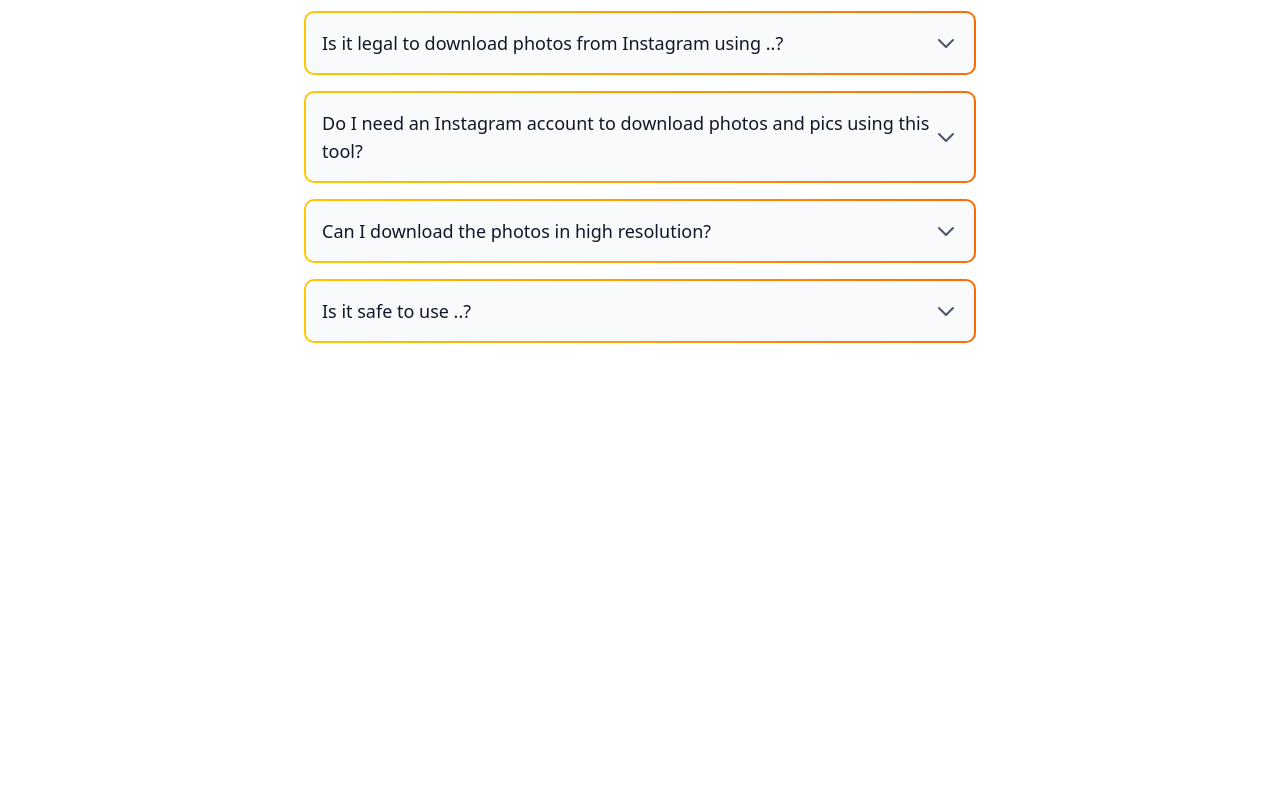
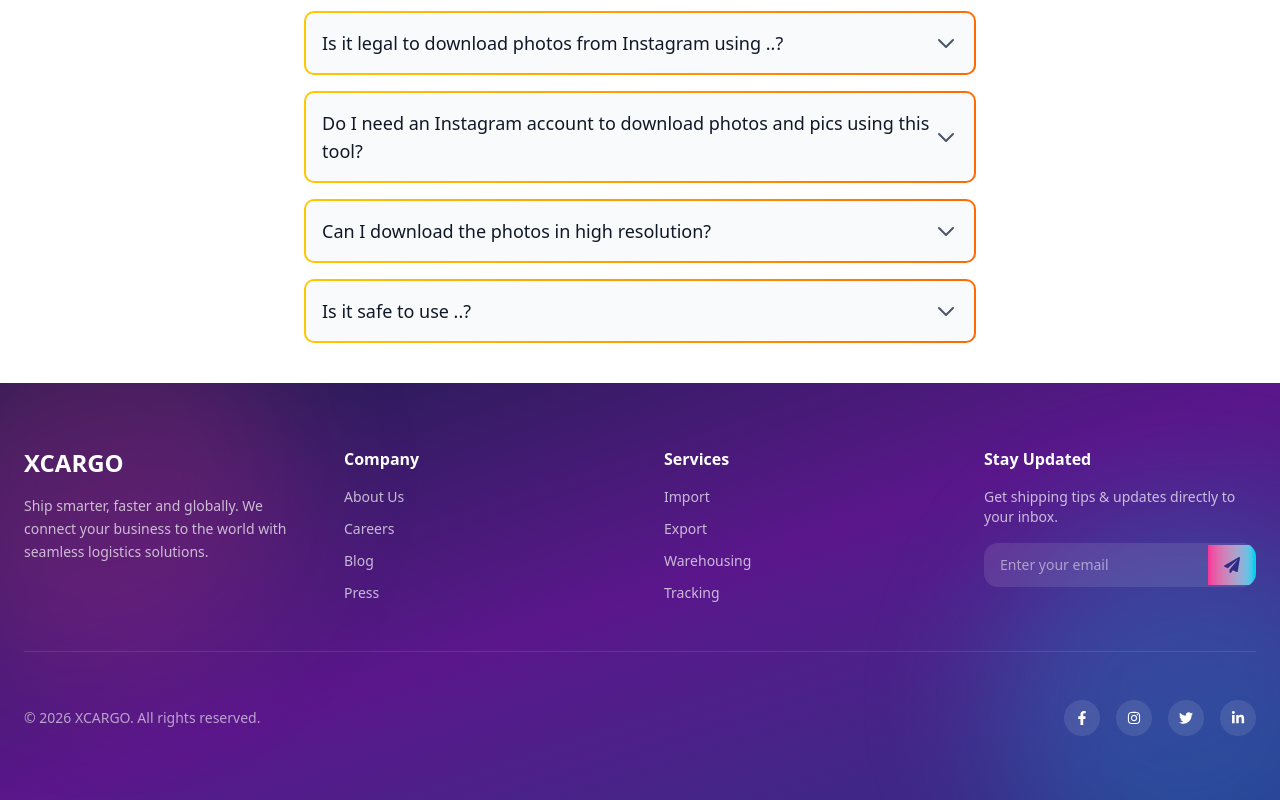
Before and after one commit to RizbiAhmmad/Courier-Client, a React (Vite) app: page / in a window 1280 px wide. Shown: the part 1709-2509 px from the top of the page. Before the commit the page ends 2092 px from the top, so only its background shows below. Built offline with nearby package versions, Linux system fonts and the light colour scheme; no server answers.

Commit message:
Updating some components

```diff
--- a/src/Layouts/Mainlayout.jsx
+++ b/src/Layouts/Mainlayout.jsx
@@ -1,4 +1,4 @@
-// import Footer from "@/Shared/Footer";
+import Footer from "@/Pages/Shared/Footer";
 import Navbar from "@/Pages/Shared/Navbar";
 import ScrollToTop from "@/Pages/Shared/ScrollToTop";
 import { Outlet, useLocation } from "react-router-dom";
@@ -12,7 +12,7 @@ const location = useLocation();
           <ScrollToTop />
             {!noHeaderFooter && <Navbar />}
       <Outlet />
-      {/* {!noHeaderFooter && <Footer />} */}
+      {!noHeaderFooter && <Footer />}
         </div>
     );
 };
--- a/src/Pages/Home/FAQ.jsx
+++ b/src/Pages/Home/FAQ.jsx
@@ -15,7 +15,7 @@ export default function FAQAccordion() {
   }];
   return <div className="w-full max-w-2xl mx-auto py-10">
       <h1 className="text-4xl font-bold text-gray-900 dark:text-white text-center mb-10">
-        FAQ
+        Frequently Asked Questions
       </h1>
       <div className="space-y-4">
         {faqData.map((item, index) => <AccordionItem key={index} question={item.question} answer={item.answer} />)}
--- a/src/Pages/Shared/Footer.jsx
+++ b/src/Pages/Shared/Footer.jsx
@@ -0,0 +1,100 @@
+import {
+  FaFacebookF,
+  FaInstagram,
+  FaTwitter,
+  FaLinkedinIn,
+  FaPaperPlane,
+} from "react-icons/fa";
+
+const Footer = () => {
+  return (
+    <footer className="relative overflow-hidden bg-linear-to-br from-indigo-950 via-purple-900 to-indigo-900 text-white">
+
+      {/* Glow background blobs */}
+      <div className="absolute -top-24 -left-24 w-96 h-96 bg-pink-500/20 rounded-full blur-3xl" />
+      <div className="absolute -bottom-24 -right-24 w-96 h-96 bg-cyan-400/20 rounded-full blur-3xl" />
+
+      <div className="relative max-w-7xl mx-auto px-6 py-16">
+
+        {/* Top content */}
+        <div className="grid grid-cols-1 md:grid-cols-4 gap-12">
+
+          {/* Brand */}
+          <div>
+            <h3 className="text-2xl font-extrabold">XCARGO</h3>
+            <p className="mt-4 text-sm text-white/70 leading-relaxed">
+              Ship smarter, faster and globally. We connect your business to the
+              world with seamless logistics solutions.
+            </p>
+          </div>
+
+
+          {/* Company */}
+          <div>
+            <h4 className="font-semibold mb-4">Company</h4>
+            <ul className="space-y-3 text-sm text-white/70">
+              <li className="hover:text-white cursor-pointer">About Us</li>
+              <li className="hover:text-white cursor-pointer">Careers</li>
+              <li className="hover:text-white cursor-pointer">Blog</li>
+              <li className="hover:text-white cursor-pointer">Press</li>
+            </ul>
+          </div>
+
+          {/* Services */}
+          <div>
+            <h4 className="font-semibold mb-4">Services</h4>
+            <ul className="space-y-3 text-sm text-white/70">
+              <li className="hover:text-white cursor-pointer">Import</li>
+              <li className="hover:text-white cursor-pointer">Export</li>
+              <li className="hover:text-white cursor-pointer">Warehousing</li>
+              <li className="hover:text-white cursor-pointer">Tracking</li>
+            </ul>
+          </div>
+
+          {/* Newsletter */}
+          <div>
+            <h4 className="font-semibold mb-4">Stay Updated</h4>
+            <p className="text-sm text-white/70 mb-4">
+              Get shipping tips & updates directly to your inbox.
+            </p>
+            <div className="flex items-center bg-white/10 rounded-xl overflow-hidden">
+              <input
+                type="email"
+                placeholder="Enter your email"
+                className="bg-transparent px-4 py-3 w-full outline-none text-sm text-white placeholder:text-white/50"
+              />
+              <button className="px-4 py-3 bg-linear-to-r from-pink-500 to-cyan-400 text-indigo-900">
+                <FaPaperPlane />
+              </button>
+            </div>
+          </div>
+        </div>
+
+        {/* Divider */}
+        <div className="my-12 h-px bg-white/10" />
+
+        {/* Bottom */}
+        <div className="flex flex-col md:flex-row items-center justify-between gap-6">
+          <p className="text-sm text-white/60">
+            © {new Date().getFullYear()} XCARGO. All rights reserved.
+          </p>
+
+          <div className="flex items-center gap-4">
+            {[FaFacebookF, FaInstagram, FaTwitter, FaLinkedinIn].map(
+              (Icon, i) => (
+                <div
+                  key={i}
+                  className="w-9 h-9 flex items-center justify-center rounded-full bg-white/10 hover:bg-linear-to-r hover:from-pink-500 hover:to-cyan-400 transition cursor-pointer"
+                >
+                  <Icon size={14} />
+                </div>
+              )
+            )}
+          </div>
+        </div>
+      </div>
+    </footer>
+  );
+};
+
+export default Footer;
```
